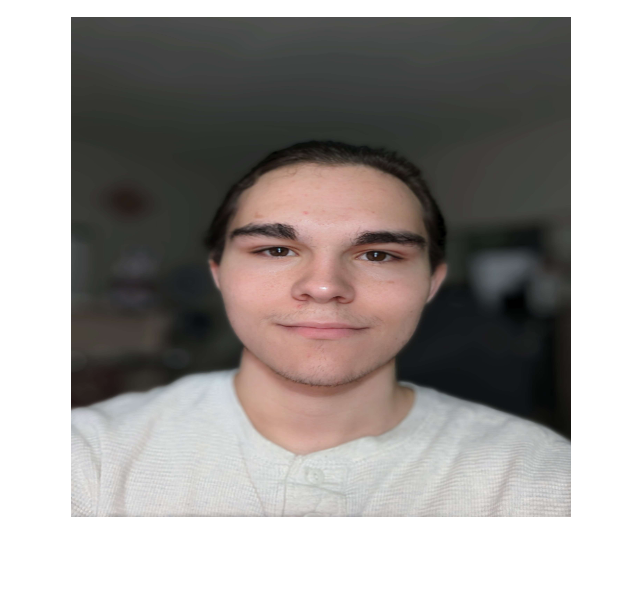
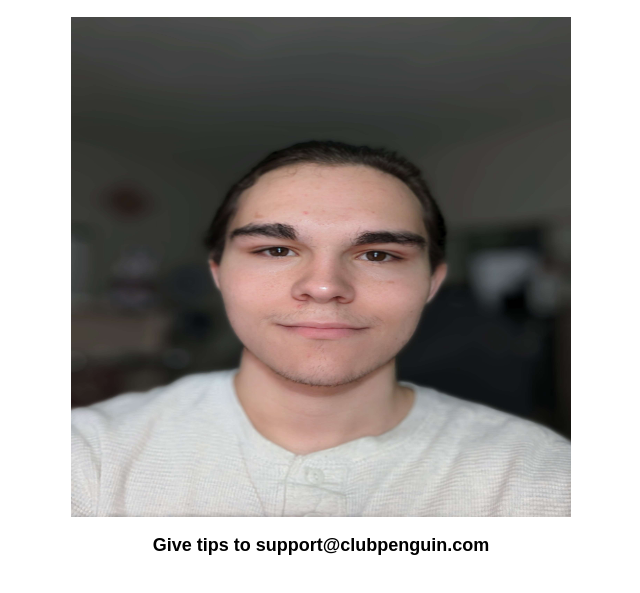
Before and after one commit to tarowo/kings, a plain HTML site: page index.html in a window 1280 px wide. Shown: the part 353-946 px from the top of the page, without its empty margins (319-959 px from the left). Drawn offline with Linux system fonts and the light colour scheme.

Commit message:
Update index.html

```diff
--- a/index.html
+++ b/index.html
@@ -26,6 +26,11 @@
             margin-bottom: 20px;
         }
 
+        h3 {
+            font-size: 18px;
+            margin-bottom: 15px;
+        }
+
         p {
             font-size: 14px;
         }
@@ -37,7 +42,7 @@
     <h1>MAN WANTED</h1>
     <h2>$5,000,000 REWARD</h2>
     <img src="mugshot.jpg" alt="muggie" width="500" height="500">
-
+    <h3>Give tips to support@clubpenguin.com</h3>
     <br><br><br><br><br><br><br><br><br><br><br><br><br><br><br><br><br><br><br><br><br><br><br><br><br><br><br><br><br><br><br>
 
     <p>Copyright 2023 cpkings-43.store</p>
```
